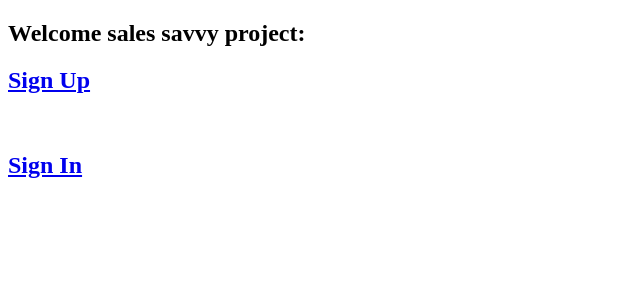
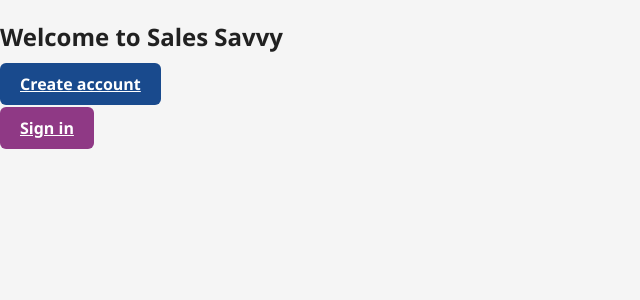
Before and after one commit to Kris1511/Sales-Savvy-Frontend, a React (Vite) app: page / in a window 1280 px wide. Shown: the top 300 px of the page, without its empty margins (0-640 px from the left). Built offline with nearby package versions, Linux system fonts and the light colour scheme.

Commit message:
added css

```diff
--- /dev/null
+++ b/src/Style/Component.css
@@ -0,0 +1,24 @@
+.btn {
+  padding: 10px 20px;
+  border: none;
+  border-radius: 6px;
+  cursor: pointer;
+  font-weight: bold;
+}
+
+.btn-primary {
+  background-color: var(--primary);
+  color: white;
+}
+
+.btn-accent {
+  background-color: var(--accent);
+  color: white;
+}
+
+.card {
+  padding: 20px;
+  border-radius: 10px;
+  box-shadow: 0 2px 8px rgba(0,0,0,0.1);
+  background: white;
+}
--- /dev/null
+++ b/src/Style/Layout.css
@@ -0,0 +1,10 @@
+.container {
+  max-width: 1200px;
+  margin: auto;
+  padding: 16px;
+}
+
+.grid {
+  display: grid;
+  gap: 20px;
+}
--- /dev/null
+++ b/src/Style/root.css
@@ -0,0 +1,16 @@
+:root {
+  --primary: #194a8d;
+  --accent: #8F3985;
+  --success: #39a275;
+  --warning: #fecf6a;
+  --danger: #df1c44;
+  --background: #f5f5f5;
+  --text: #212121;
+}
+
+body {
+  margin: 0;
+  font-family: 'Segoe UI', sans-serif;
+  background-color: var(--background);
+  color: var(--text);
+}
--- a/src/pages/CartPage/AddToCart.jsx
+++ b/src/pages/CartPage/AddToCart.jsx
@@ -9,9 +9,14 @@
   const [error, setErr] = useState("");
 
   const username = localStorage.getItem("username");
+
   const navigate = useNavigate();
 
   useEffect(() => {
+
+    const cached = localStorage.getItem("cart_items");
+    if (cached) setItems(JSON.parse(cached));
+
     if (!username) return;
     (async () => {
       try {
@@ -22,6 +27,8 @@
         console.log("Cart items:", data);
 
         setItems(data);
+
+        localStorage.setItem("cart_items", JSON.stringify(data));
       } catch (e) {
         setErr(e.message);
       } finally {
@@ -44,19 +51,19 @@
     const res = await fetch("http://localhost:8080/payment/create", {
       method: "POST",
       headers: { "Content-Type": "application/json" },
-      body: JSON.stringify({ username, amount: total * 100 }) // paise
+      body: JSON.stringify({ username, amount: total * 100 }), // paise
     });
     if (!res.ok) return alert(await res.text());
     const data = await res.json(); // { key, orderId, amount }
 
     // 3) open Razorpay checkout
     const rzp = new window.Razorpay({
-      key:        data.key,
-      amount:     data.amount,
-      currency:   "INR",
-      name:       "Sales Savvy",
-      description:"Order Payment",
-      order_id:   data.orderId,
+      key: data.key,
+      amount: data.amount,
+      currency: "INR",
+      name: "Sales Savvy",
+      description: "Order Payment",
+      order_id: data.orderId,
       handler: async (resp) => {
         /* 4) verify payment */
         const vr = await fetch("http://localhost:8080/payment/verify", {
@@ -64,24 +71,23 @@
           headers: { "Content-Type": "application/json" },
           body: JSON.stringify({
             username,
-            orderId:   resp.razorpay_order_id,
+            orderId: resp.razorpay_order_id,
             paymentId: resp.razorpay_payment_id,
-            signature: resp.razorpay_signature
-          })
+            signature: resp.razorpay_signature,
+          }),
         });
         if (!vr.ok) return alert(await vr.text());
         const orderId = await vr.text(); // we returned orderId
         navigate(`/order-summary/${orderId}`);
       },
       prefill: {
-        name:  username,
+        name: username,
         email: localStorage.getItem("email") || "",
       },
       theme: { color: "#3399cc" },
     });
     rzp.open();
   }
-
 
   return (
     <div className="container cart-view">
@@ -118,7 +124,13 @@
               </div>
 
               <article className="cart-summary mt-4">
-          <h3>Total: ₹{items.reduce((s, it) => s + it.product.price * it.quantity, 0)}</h3>
+                <h3>
+                  Total: ₹
+                  {items.reduce(
+                    (s, it) => s + it.product.price * it.quantity,
+                    0
+                  )}
+                </h3>
                 <button className="btn btn-primary" onClick={payNow}>
                   Pay with Razorpay
                 </button>
@@ -132,7 +144,6 @@
           <Link to="/customer_home">Go back</Link>
         </>
       )}
-
     </div>
   );
 }
--- a/src/pages/Customer_home.jsx
+++ b/src/pages/Customer_home.jsx
@@ -62,6 +62,16 @@
     (p.name + p.description).toLowerCase().includes(search.toLowerCase())
   );
 
+  // logout fun
+  const handleLogout = () => {
+    localStorage.removeItem("username");
+    localStorage.removeItem("email");
+    localStorage.removeItem("cart_items");
+    // ...remove other items if stored
+
+    navigate("/Signin"); // redirect to login page
+  };
+
   return (
     <section className="customer-home">
       <header className="shop-header">
@@ -70,6 +80,12 @@
           Discover curated deals, fresh arrivals and lightning-fast delivery.
           Scroll down to start shopping!
         </p>
+
+        <div className="nav-item">
+          <button className="nav-link btn btn-link" onClick={handleLogout}>
+            Logout
+          </button>
+        </div>
 
         <button
           className="btn btn-primary go-to-cart"
--- a/src/pages/Welcome.jsx
+++ b/src/pages/Welcome.jsx
@@ -1,19 +1,24 @@
 import React from 'react'
-import { NavLink } from 'react-router-dom'
+import { NavLink } from 'react-router-dom';
+import '../Style/root.css';
+import '../Style/layout.css';
+import '../Style/component.css';
 
 function Welcome() {
   return (
     <>
-     <h2>Welcome sales savvy project:</h2>
-        <h2>
-            <NavLink to = "/signup">Sign Up</NavLink>
-        </h2>
-        <br/>
-        <h2>
-            <NavLink to = "/signin">Sign In</NavLink>
-        </h2>
+     <div className="welcome-page">
+      <div className="welcome-card">
+        <h2 className="welcome-title">Welcome to Sales Savvy</h2>
+        <NavLink to="/signup" className="btn btn-primary">
+          <span className="cta-text">Create account</span>
+        </NavLink>
+        <br /><br />
+        <NavLink to="/signin" className="btn btn-accent">Sign&nbsp;in</NavLink>
+      </div>
+    </div>
     </>
   )
 }
 
-export default Welcome
+export default Welcome;
```
Lines whose indentation alone changed are shown as unchanged.
